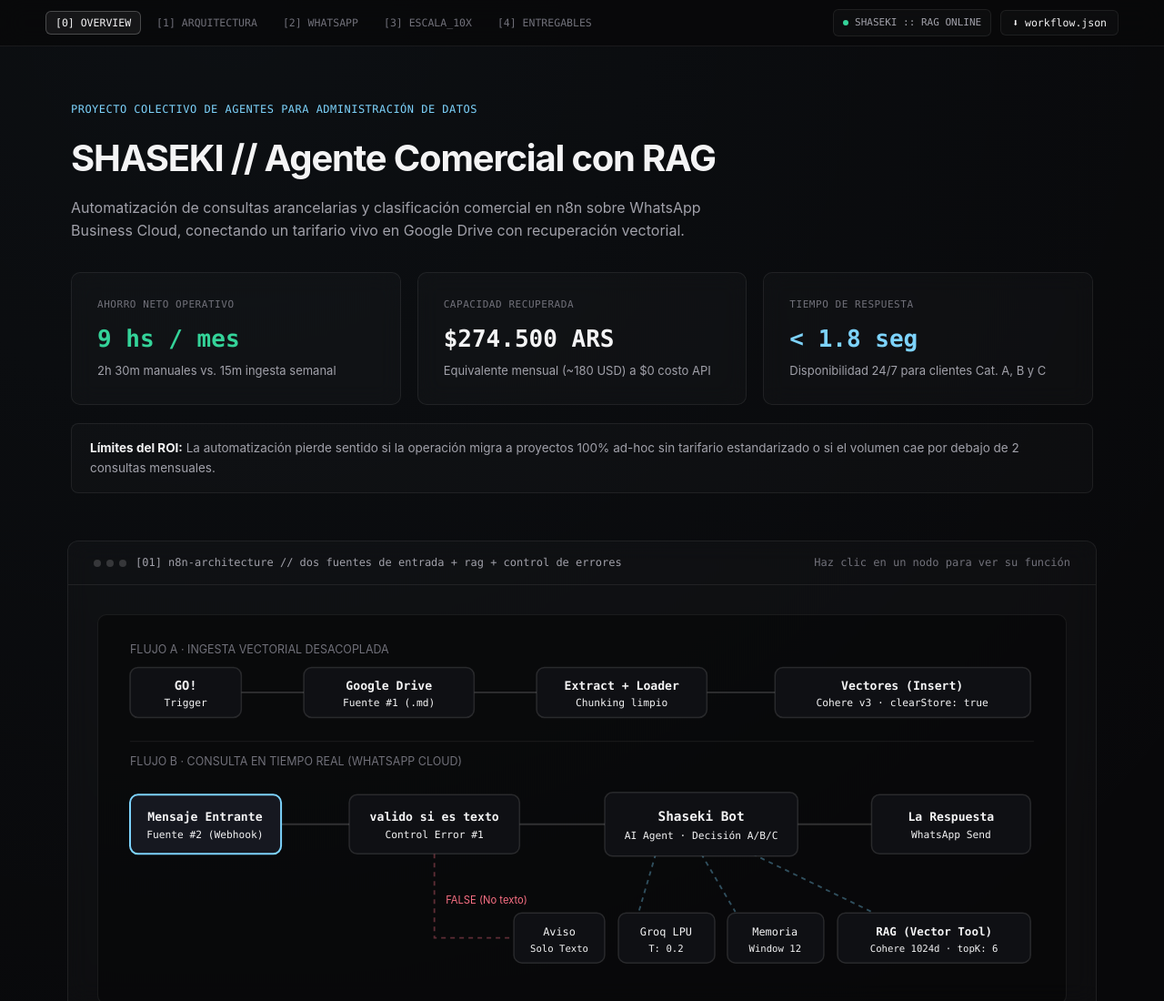
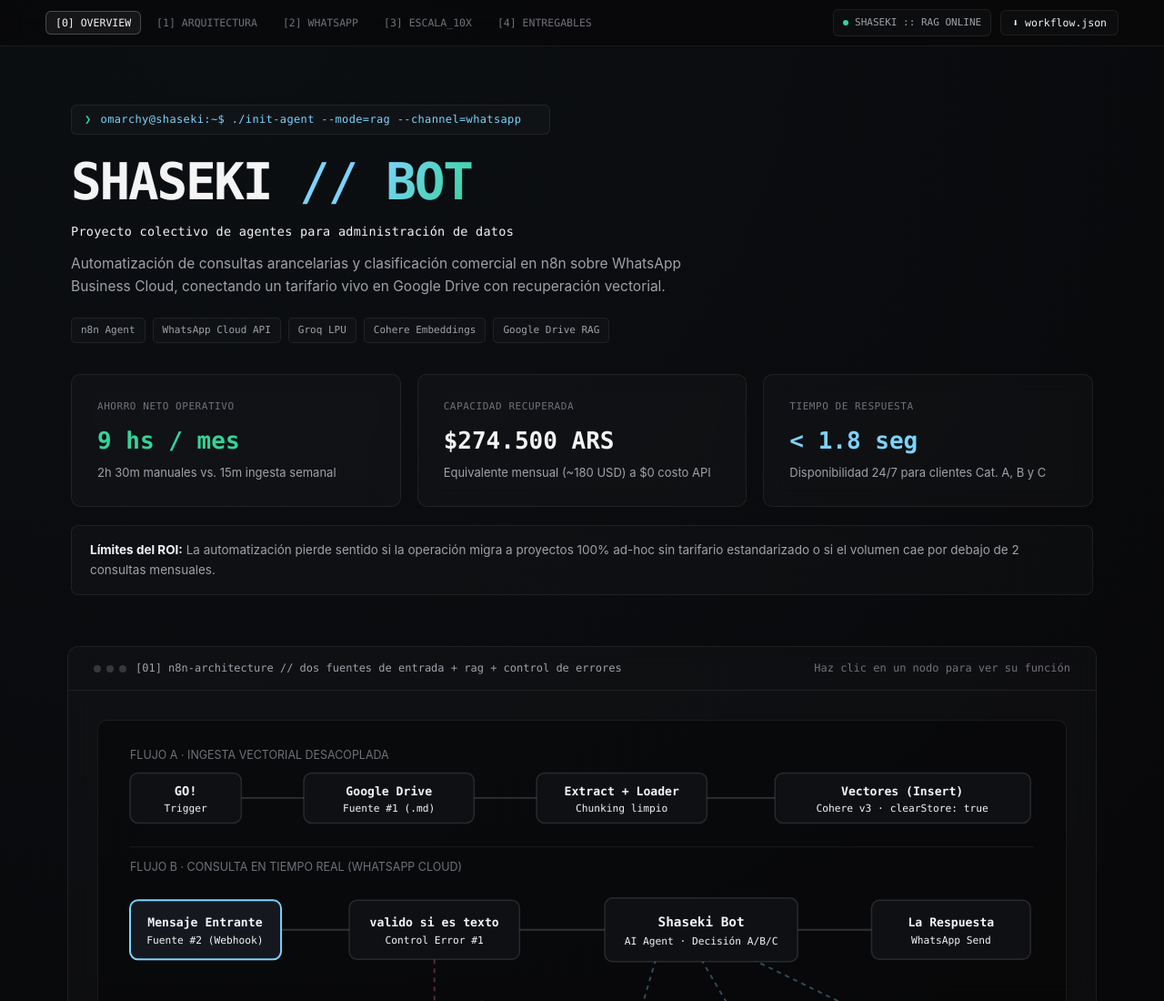
Before and after one commit to itherea/AI-Automation-Final, a plain HTML site: page index.html in a window 1280 px wide. Shown: the top 1100 px of the page at 91% size. Drawn offline with Linux system fonts and the light colour scheme.

Commit message:
Refactor hero section and update styles

```diff
--- a/index.html
+++ b/index.html
@@ -233,30 +233,93 @@
 
     /* ==================== HERO & METRICAS ==================== */
     .hero-block {
-      padding: 16px 4px 8px;
+      padding: 20px 4px 12px;
     }
 
-    .eyebrow {
+    .terminal-prompt {
+      display: inline-flex;
+      align-items: center;
+      gap: 10px;
       font-family: var(--font-mono);
       font-size: 12px;
       color: var(--accent-cyan);
-      letter-spacing: 0.04em;
+      background: var(--glass-bg);
+      border: 1px solid var(--border-subtle);
+      padding: 6px 14px;
+      border-radius: 6px;
+      margin-bottom: 22px;
+      letter-spacing: 0.03em;
+    }
+
+    .terminal-prompt .prompt-symbol {
+      color: var(--accent-green);
+      font-weight: 700;
+    }
+
+    .terminal-cursor {
+      display: inline-block;
+      width: 7px;
+      height: 13px;
+      background: var(--accent-cyan);
+      animation: blinkCursor 1.1s steps(2, start) infinite;
+    }
+
+    @keyframes blinkCursor {
+      to { visibility: hidden; }
+    }
+
+    .hero-title {
+      font-family: var(--font-mono);
+      font-size: clamp(34px, 5.5vw, 56px);
+      font-weight: 800;
+      letter-spacing: -0.04em;
+      line-height: 1.08;
+      color: var(--text-primary);
+      margin-bottom: 14px;
+    }
+
+    .hero-title .title-slash {
+      color: var(--accent-cyan);
+      font-weight: 400;
+    }
+
+    .hero-title .title-accent {
+      background: linear-gradient(120deg, var(--accent-cyan) 0%, var(--accent-green) 100%);
+      -webkit-background-clip: text;
+      -webkit-text-fill-color: transparent;
+      background-clip: text;
+    }
+
+    .hero-collective {
+      font-family: var(--font-mono);
+      font-size: 13.5px;
+      color: var(--text-primary);
+      letter-spacing: 0.02em;
       margin-bottom: 12px;
     }
 
-    .hero-title {
-      font-size: clamp(28px, 4vw, 40px);
-      font-weight: 700;
-      letter-spacing: -0.03em;
-      color: var(--text-primary);
-      margin-bottom: 10px;
+    .hero-sub {
+      font-size: 15.5px;
+      color: var(--text-secondary);
+      max-width: 700px;
+      margin-bottom: 22px;
     }
 
-    .hero-sub {
-      font-size: 16px;
+    .stack-pills {
+      display: flex;
+      flex-wrap: wrap;
+      gap: 8px;
+      margin-bottom: 34px;
+    }
+
+    .stack-pill {
+      font-family: var(--font-mono);
+      font-size: 11px;
       color: var(--text-secondary);
-      max-width: 720px;
-      margin-bottom: 32px;
+      background: var(--glass-sub);
+      border: 1px solid var(--border-subtle);
+      padding: 4px 10px;
+      border-radius: 5px;
     }
 
     .kpi-grid {
@@ -649,11 +712,23 @@
 
     <!-- ==================== HERO & ROI ==================== -->
     <section id="sec-0" class="hero-block">
-      <div class="eyebrow">PROYECTO COLECTIVO DE AGENTES PARA ADMINISTRACIÓN DE DATOS</div>
-      <h1 class="hero-title">SHASEKI // Agente Comercial con RAG</h1>
+      <div class="terminal-prompt">
+        <span class="prompt-symbol">❯</span>
+        <span>omarchy@shaseki:~$ ./init-agent --mode=rag --channel=whatsapp</span>
+        <span class="terminal-cursor"></span>
+      </div>
+      <h1 class="hero-title">SHASEKI <span class="title-slash">//</span> <span class="title-accent">BOT</span></h1>
+      <div class="hero-collective">Proyecto colectivo de agentes para administración de datos</div>
       <p class="hero-sub">
         Automatización de consultas arancelarias y clasificación comercial en n8n sobre WhatsApp Business Cloud, conectando un tarifario vivo en Google Drive con recuperación vectorial.
       </p>
+      <div class="stack-pills">
+        <span class="stack-pill">n8n Agent</span>
+        <span class="stack-pill">WhatsApp Cloud API</span>
+        <span class="stack-pill">Groq LPU</span>
+        <span class="stack-pill">Cohere Embeddings</span>
+        <span class="stack-pill">Google Drive RAG</span>
+      </div>
 
       <div class="kpi-grid">
         <div class="kpi-box">
```
